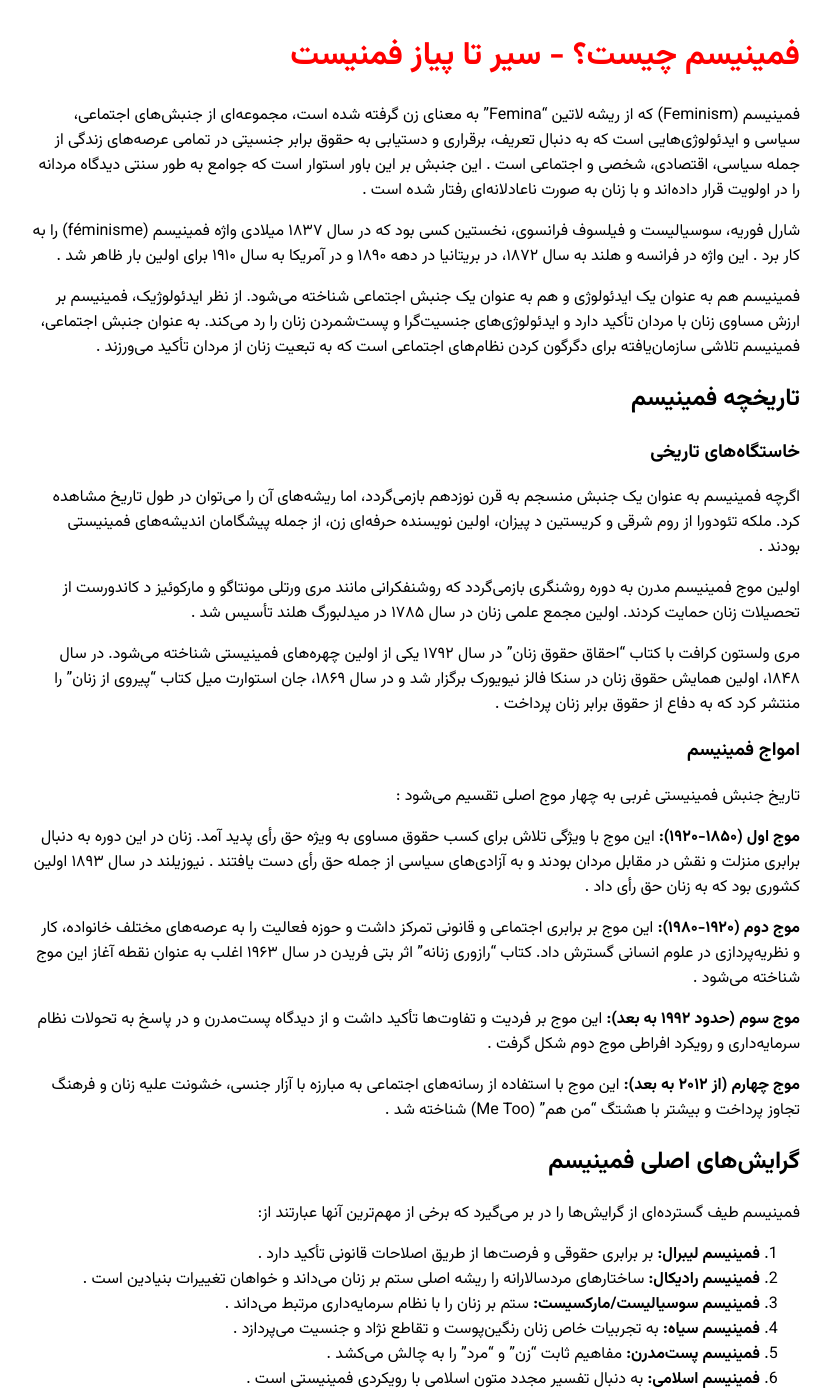
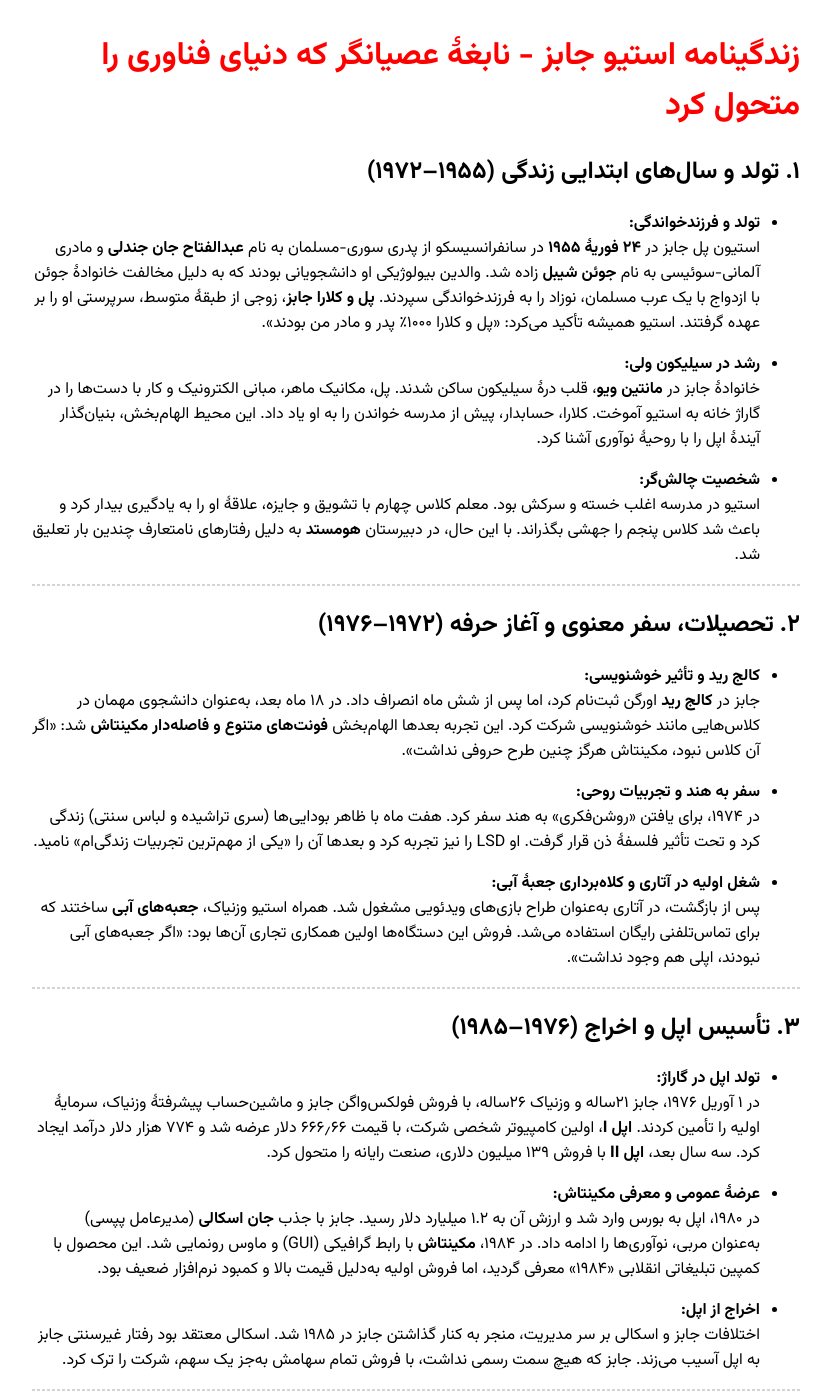
Before and after one commit to darkblog/darkblog.github.io, a Jekyll site: the page built from _posts/2025-6-28-25.md, in a window 1280 px wide and 1400 px high. Shown: the whole window, without its empty margins (224-1055 px from the left). Built offline with Jekyll 4.4.1, drawn with Linux system fonts in a browser that asks for light colours; some of the changed text lies outside the part shown.

Commit message:
Update 2025-6-28-25.md

```diff
--- a/_posts/2025-6-28-25.md
+++ b/_posts/2025-6-28-25.md
@@ -1,88 +1,83 @@
 ---
 layout: post
-title: فمینیسم چیست؟ - سیر تا پیاز فمنیست
+title: زندگینامه استیو جابز - نابغهٔ عصیانگر که دنیای فناوری را متحول کرد
 ---
 
-فمینیسم (Feminism) که از ریشه لاتین "Femina" به معنای زن گرفته شده است، مجموعه‌ای از جنبش‌های اجتماعی، سیاسی و ایدئولوژی‌هایی است که به دنبال تعریف، برقراری و دستیابی به حقوق برابر جنسیتی در تمامی عرصه‌های زندگی از جمله سیاسی، اقتصادی، شخصی و اجتماعی است . این جنبش بر این باور استوار است که جوامع به طور سنتی دیدگاه مردانه را در اولویت قرار داده‌اند و با زنان به صورت ناعادلانه‌ای رفتار شده است .
+## **۱. تولد و سال‌های ابتدایی زندگی (۱۹۵۵–۱۹۷۲)**
+- **تولد و فرزندخواندگی:**
+  استیون پل جابز در **۲۴ فوریهٔ ۱۹۵۵** در سانفرانسیسکو از پدری سوری-مسلمان به نام **عبدالفتاح جان جندلی** و مادری آلمانی-سوئیسی به نام **جوئن شیبل** زاده شد. والدین بیولوژیکی او دانشجویانی بودند که به دلیل مخالفت خانوادهٔ جوئن با ازدواج با یک عرب مسلمان، نوزاد را به فرزندخواندگی سپردند. **پل و کلارا جابز**، زوجی از طبقهٔ متوسط، سرپرستی او را بر عهده گرفتند. استیو همیشه تأکید می‌کرد: «پل و کلارا ۱۰۰۰٪ پدر و مادر من بودند».
 
-شارل فوریه، سوسیالیست و فیلسوف فرانسوی، نخستین کسی بود که در سال ۱۸۳۷ میلادی واژه فمینیسم (féminisme) را به کار برد . این واژه در فرانسه و هلند به سال ۱۸۷۲، در بریتانیا در دهه ۱۸۹۰ و در آمریکا به سال ۱۹۱۰ برای اولین بار ظاهر شد .
+- **رشد در سیلیکون ولی:**
+  خانوادهٔ جابز در **مانتین ویو**، قلب درهٔ سیلیکون ساکن شدند. پل، مکانیک ماهر، مبانی الکترونیک و کار با دست‌ها را در گاراژ خانه به استیو آموخت. کلارا، حسابدار، پیش از مدرسه خواندن را به او یاد داد. این محیط الهام‌بخش، بنیان‌گذار آیندهٔ اپل را با روحیهٔ نوآوری آشنا کرد.
 
-فمینیسم هم به عنوان یک ایدئولوژی و هم به عنوان یک جنبش اجتماعی شناخته می‌شود. از نظر ایدئولوژیک، فمینیسم بر ارزش مساوی زنان با مردان تأکید دارد و ایدئولوژی‌های جنسیت‌گرا و پست‌شمردن زنان را رد می‌کند. به عنوان جنبش اجتماعی، فمینیسم تلاشی سازمان‌یافته برای دگرگون کردن نظام‌های اجتماعی است که به تبعیت زنان از مردان تأکید می‌ورزند .
+- **شخصیت چالش‌گر:**
+  استیو در مدرسه اغلب خسته و سرکش بود. معلم کلاس چهارم با تشویق و جایزه، علاقهٔ او را به یادگیری بیدار کرد و باعث شد کلاس پنجم را جهشی بگذراند. با این حال، در دبیرستان **هومستد** به دلیل رفتارهای نامتعارف چندین بار تعلیق شد.
 
-## تاریخچه فمینیسم
+---
 
-### خاستگاه‌های تاریخی
+## **۲. تحصیلات، سفر معنوی و آغاز حرفه (۱۹۷۲–۱۹۷۶)**
+- **کالج رید و تأثیر خوشنویسی:**
+  جابز در **کالج رید** اورگن ثبت‌نام کرد، اما پس از شش ماه انصراف داد. در ۱۸ ماه بعد، به‌عنوان دانشجوی مهمان در کلاس‌هایی مانند خوشنویسی شرکت کرد. این تجربه بعدها الهام‌بخش **فونت‌های متنوع و فاصله‌دار مکینتاش** شد: «اگر آن کلاس نبود، مکینتاش هرگز چنین طرح حروفی نداشت».
 
-اگرچه فمینیسم به عنوان یک جنبش منسجم به قرن نوزدهم بازمی‌گردد، اما ریشه‌های آن را می‌توان در طول تاریخ مشاهده کرد. ملکه تئودورا از روم شرقی و کریستین د پیزان، اولین نویسنده حرفه‌ای زن، از جمله پیشگامان اندیشه‌های فمینیستی بودند .
+- **سفر به هند و تجربیات روحی:**
+  در ۱۹۷۴، برای یافتن «روشن‌فکری» به هند سفر کرد. هفت ماه با ظاهر بودایی‌ها (سری تراشیده و لباس سنتی) زندگی کرد و تحت تأثیر فلسفهٔ ذن قرار گرفت. او LSD را نیز تجربه کرد و بعدها آن را «یکی از مهم‌ترین تجربیات زندگی‌ام» نامید.
 
-اولین موج فمینیسم مدرن به دوره روشنگری بازمی‌گردد که روشنفکرانی مانند مری ورتلی مونتاگو و مارکوئیز د کاندورست از تحصیلات زنان حمایت کردند. اولین مجمع علمی زنان در سال ۱۷۸۵ در میدلبورگ هلند تأسیس شد .
+- **شغل اولیه در آتاری و کلاه‌برداری جعبهٔ آبی:**
+  پس از بازگشت، در آتاری به‌عنوان طراح بازی‌های ویدئویی مشغول شد. همراه استیو وزنیاک، **جعبه‌های آبی** ساختند که برای تماس‌تلفنی رایگان استفاده می‌شد. فروش این دستگاه‌ها اولین همکاری تجاری آن‌ها بود: «اگر جعبه‌های آبی نبودند، اپلی هم وجود نداشت».
 
-مری ولستون کرافت با کتاب "احقاق حقوق زنان" در سال ۱۷۹۲ یکی از اولین چهره‌های فمینیستی شناخته می‌شود. در سال ۱۸۴۸، اولین همایش حقوق زنان در سنکا فالز نیویورک برگزار شد و در سال ۱۸۶۹، جان استوارت میل کتاب "پیروی از زنان" را منتشر کرد که به دفاع از حقوق برابر زنان پرداخت .
+---
 
-### امواج فمینیسم
+## **۳. تأسیس اپل و اخراج (۱۹۷۶–۱۹۸۵)**
+- **تولد اپل در گاراژ:**
+  در ۱ آوریل ۱۹۷۶، جابز ۲۱‌ساله و وزنیاک ۲۶‌ساله، با فروش فولکس‌واگن جابز و ماشین‌حساب پیشرفتهٔ وزنیاک، سرمایهٔ اولیه را تأمین کردند. **اپل I**، اولین کامپیوتر شخصی شرکت، با قیمت ۶۶۶٫۶۶ دلار عرضه شد و ۷۷۴ هزار دلار درآمد ایجاد کرد. سه سال بعد، **اپل II** با فروش ۱۳۹ میلیون دلاری، صنعت رایانه را متحول کرد.
 
-تاریخ جنبش فمینیستی غربی به چهار موج اصلی تقسیم می‌شود :
+- **عرضهٔ عمومی و معرفی مکینتاش:**
+  در ۱۹۸۰، اپل به بورس وارد شد و ارزش آن به ۱.۲ میلیارد دلار رسید. جابز با جذب **جان اسکالی** (مدیرعامل پپسی) به‌عنوان مربی، نوآوری‌ها را ادامه داد. در ۱۹۸۴، **مکینتاش** با رابط گرافیکی (GUI) و ماوس رونمایی شد. این محصول با کمپین تبلیغاتی انقلابی «۱۹۸۴» معرفی گردید، اما فروش اولیه به‌دلیل قیمت بالا و کمبود نرم‌افزار ضعیف بود.
 
-**موج اول (۱۸۵۰-۱۹۲۰):** این موج با ویژگی تلاش برای کسب حقوق مساوی به ویژه حق رأی پدید آمد. زنان در این دوره به دنبال برابری منزلت و نقش در مقابل مردان بودند و به آزادی‌های سیاسی از جمله حق رأی دست یافتند . نیوزیلند در سال ۱۸۹۳ اولین کشوری بود که به زنان حق رأی داد .
+- **اخراج از اپل:**
+  اختلافات جابز و اسکالی بر سر مدیریت، منجر به کنار گذاشتن جابز در ۱۹۸۵ شد. اسکالی معتقد بود رفتار غیرسنتی جابز به اپل آسیب می‌زند. جابز که هیچ سمت رسمی نداشت، با فروش تمام سهامش به‌جز یک سهم، شرکت را ترک کرد.
 
-**موج دوم (۱۹۲۰-۱۹۸۰):** این موج بر برابری اجتماعی و قانونی تمرکز داشت و حوزه فعالیت را به عرصه‌های مختلف خانواده، کار و نظریه‌پردازی در علوم انسانی گسترش داد. کتاب "رازوری زنانه" اثر بتی فریدن در سال ۱۹۶۳ اغلب به عنوان نقطه آغاز این موج شناخته می‌شود .
+---
 
-**موج سوم (حدود ۱۹۹۲ به بعد):** این موج بر فردیت و تفاوت‌ها تأکید داشت و از دیدگاه پست‌مدرن و در پاسخ به تحولات نظام سرمایه‌داری و رویکرد افراطی موج دوم شکل گرفت .
+## **۴. دورهٔ نکست، پیکسار و بازگشت افسانه‌ای (۱۹۸۵–۱۹۹۷)**
+- **نکست: کامپیوتری برای آموزش:**
+  جابز با سرمایه‌گذاری ۱۲ میلیون دلاری خود، **نکست** را تأسیس کرد. کامپیوترهای این شرکت با قیمت ۶۵۰۰ دلار، گران بودند، اما سیستم‌عامل **نکست‌استپ** پایهٔ اولیهٔ مرورگر وب و بازی‌هایی مانند **دوم** شد. در ۱۹۹۶، اپل نکست را به مبلغ **۴۲۹ میلیون دلار** خرید و جابز به‌عنوان مشاور بازگشت.
 
-**موج چهارم (از ۲۰۱۲ به بعد):** این موج با استفاده از رسانه‌های اجتماعی به مبارزه با آزار جنسی، خشونت علیه زنان و فرهنگ تجاوز پرداخت و بیشتر با هشتگ "من هم" (Me Too) شناخته شد .
+- **پیکسار: انقلاب انیمیشن:**
+  در ۱۹۸۶، جابز بخش گرافیک لوکاس فیلم را به مبلغ ۱۰ میلیون دلار خرید و آن را **پیکسار** نامید. با سرمایه‌گذاری ۵۰ میلیون دلاری او، اولین فیلم تمام‌انیمیشن کامپیوتری جهان، **داستان اسباب‌بازی** (۱۹۹۵)، منتشر شد. فروش پیکسار به دیزنی در ۲۰۰۶، جابز را به **بزرگ‌ترین سهامدار دیزنی** تبدیل کرد.
 
-## گرایش‌های اصلی فمینیسم
+- **نجات اپل از ورشکستگی:**
+  پس از بازگشت در ۱۹۹۷، جابز با حقوق سالانه **۱ دلار**، اپل را بازسازی کرد. او خط تولید را ساده‌سازی کرد، با مایکروسافت صلح نمود، و کمپین «**متفاوت فکر کن**» (Think Different) را راه انداخت. معرفی **آیمک** در ۱۹۹۸ با طراحی رنگارنگ، اپل را به سوددهی بازگرداند.
 
-فمینیسم طیف گسترده‌ای از گرایش‌ها را در بر می‌گیرد که برخی از مهم‌ترین آنها عبارتند از:
+---
 
-1. **فمینیسم لیبرال:** بر برابری حقوقی و فرصت‌ها از طریق اصلاحات قانونی تأکید دارد .
-2. **فمینیسم رادیکال:** ساختارهای مردسالارانه را ریشه اصلی ستم بر زنان می‌داند و خواهان تغییرات بنیادین است .
-3. **فمینیسم سوسیالیست/مارکسیست:** ستم بر زنان را با نظام سرمایه‌داری مرتبط می‌داند .
-4. **فمینیسم سیاه:** به تجربیات خاص زنان رنگین‌پوست و تقاطع نژاد و جنسیت می‌پردازد .
-5. **فمینیسم پست‌مدرن:** مفاهیم ثابت "زن" و "مرد" را به چالش می‌کشد .
-6. **فمینیسم اسلامی:** به دنبال تفسیر مجدد متون اسلامی با رویکردی فمینیستی است .
+## **۵. عصر طلایی اپل و نوآوری‌های انقلابی (۱۹۹۸–۲۰۱۱)**
+- **تریلوژی آی‌محور:**
+  - **آیپاد** (۲۰۰۱): اولین پخش‌کنندهٔ موسیقی با حافظهٔ ۱۰۰۰ آهنگ‌ و رابط کاربری ساده.
+  - **آیتیونز استور** (۲۰۰۳): تحول صنعت موسیقی با فروش قانونی آهنگ‌ها به قیمت ۰.۹۹ دلار.
+  - **آیفون** (۲۰۰۷): ترکیب آیپاد، تلفن و اینترنت با صفحه‌نمایش لمسی؛ پایه‌گذار عصر گوشی‌های هوشمند.
+  - **آیپد** (۲۰۱۰): ایجاد بازار جدید تبلت‌ها و فروش ۳۰۰ میلیون دستگاه در ۵ سال.
 
-## اهداف و دستاوردهای فمینیسم
+- **اصول مدیریتی:**
+  جابز به **کمال‌گرایی افراطی** مشهور بود. مثلاً برای طراحی آیفون، نمونه‌های اولیه را به‌دلیل «زیبا نبودن» رد می‌کرد. شعار او: «**توجه به جزئیات**، حتی آن‌هایی که کاربر نمی‌بیند» فلسفهٔ محصولات اپل بود.
 
-جنبش فمینیستی در طول تاریخ به دستاوردهای مهمی دست یافته است که برخی از آنها عبارتند از :
+---
 
-- حق رأی و مشارکت سیاسی زنان
-- حق کار و دستمزد برابر
-- حق مالکیت و امضای قرارداد
-- حق تحصیل و دسترسی به آموزش عالی
-- حقوق باروری از جمله دسترسی به روش‌های پیشگیری از بارداری و سقط جنین قانونی
-- مبارزه با خشونت خانگی، تجاوز جنسی و آزار جنسی
-- تغییر نگرش‌های کلیشه‌ای نسبت به نقش‌های جنسیتی
+## **۶. زندگی شخصی، بیماری و میراث (۱۹۵۵–۲۰۱۱)**
+- **خانواده:**
+  جابز در ۱۹۹۱ با **لورن پاول** ازدواج کرد و صاحب سه فرزند شد: **رید، ارین و اوه**. او همچنین از رابطه‌اش با کریس‌آن برنان، دختری به نام **لیزا برنان‌جابز** داشت که ابتدا پدری او را انکار کرد، اما بعداً با او ارتباط برقرار نمود.
 
-## فمینیسم در ایران
+- **مبارزه با سرطان:**
+  در ۲۰۰۳، تومور نورواندوکرین پانکراس در او تشخیص داده شد. ۹ ماه درمان‌های جایگزین را امتحان کرد، اما در ۲۰۰۴ تحت عمل جراحی قرار گرفت. در ۲۰۰۹ پیوند کبد انجام داد و در اوت ۲۰۱۱ از مدیرعاملی اپل استعفا داد. در **۵ اکتبر ۲۰۱۱** در ۵۶‌سالگی درگذشت.
 
-تاریخ جنبش‌های برابری‌خواهانه در ایران به اواخر دوره قاجاریه بازمی‌گردد. حقوق زنان در ایران با انطباق کشور با ارزش‌های غربی در اواخر قرن نوزدهم و اوایل قرن بیستم دستخوش تغییراتی شد. در طول قرن بیستم، جنبش‌های سکولار، لیبرال، ناسیونالیست و چپ‌گرا معمولاً حقوق زنان را به عنوان بخشی از دغدغه‌های خود مطرح می‌کردند .
+- **میراث ماندگار:**
+  - اختراعات: **۱۴۱ اختراع** پس از مرگ و بیش از ۴۵۰ اختراع در کل دوران‌اش.
+  - ارزش اپل: تبدیل به **اولین شرکت تریلیون دلاری** تاریخ در ۲۰۱۸.
+  - فلسفه: ترکیب **فناوری و هنر** با تأکید بر تجربهٔ کاربری ساده و زیبا.
 
-از زمان انقلاب ۱۳۵۷، فمینیسم در دید نظام حاکم بر ایران برابر با «بی‌عفتی» در نظر گرفته می‌شود. اما سیاست‌های جمهوری اسلامی به صورت ناخواسته منجر به افزایش آگاهی جنسیتی در میان مردم ایران شده است .
+> **نقل‌قول نمادین**:
+> *«بپرسید اگر امروز آخرین روز زندگی‌تان بود، آیا همان کاری را انجام می‌دهید که اکنون مشغول آنید؟»*
+> این پرسش، هستهٔ فلسفهٔ جابز برای زندگی و نوآوری بود.
 
-## نقدها و چالش‌های فمینیسم
-
-فمینیسم با چالش‌ها و انتقاداتی نیز روبرو بوده است که برخی از آنها عبارتند از :
-
-- افراط‌گرایی در برخی گرایش‌ها
-- نادیده گرفتن تفاوت‌های زیستی بین زن و مرد
-- تمرکز بیش از حد بر تجربیات زنان سفیدپوست طبقه متوسط
-- ایجاد تفرقه بین زنان و مردان به جای همکاری
-- تأثیرپذیری از ایدئولوژی‌های سیاسی خاص
-
-## فمینیسم در عصر دیجیتال
-
-امروزه مفاهیم فمینیستی وارد حوزه‌های جدیدی مانند علم داده شده‌اند. "فمینیسم داده" به چالش کشیدن سیستم‌های باینری و سلسله‌مراتبی را که سلطه و ستم را تداوم می‌بخشند، مورد توجه قرار می‌دهد . این رویکرد نشان می‌دهد که چگونه جمع‌آوری و تحلیل داده‌ها می‌تواند تحت تأثیر پیش‌فرض‌های جنسیتی قرار گیرد و چگونه می‌توان با آگاهی از سنت کنشگری فمینیستی، به داده‌ها و تحلیل آنها نگاه کرد .
-
-## نتیجه‌گیری
-
-فمینیسم به عنوان یک جنبش اجتماعی و فکری، نقش مهمی در تغییر وضعیت زنان در سراسر جهان داشته است. اگرچه این جنبش با چالش‌ها و انتقاداتی روبرو بوده، اما نمی‌توان تأثیر آن در بهبود حقوق زنان و افزایش آگاهی جنسیتی را نادیده گرفت. در عصر حاضر، فمینیسم همچنان به تکامل خود ادامه می‌دهد و با مسائل جدیدی مانند فناوری دیجیتال، تغییرات آب و هوایی و جهانی‌سازی درگیر است. آینده فمینیسم احتمالاً شاهد تمرکز بیشتر بر تقاطع جنسیت با سایر اشکال هویت و ستم خواهد بود.
-
-- [ویکی پدیا](https://fa.m.wikipedia.org/wiki/%D9%81%D9%85%DB%8C%D9%86%DB%8C%D8%B3%D9%85)
-- [پژوهشگاه علوم و فرهنگ](https://jh.isca.ac.ir/article_1105.html)
-- [مگ ایران](https://magirans.com/%D9%85%D9%82%D8%A7%D9%84%D9%87-%D8%AF%D8%B1-%D9%85%D9%88%D8%B1%D8%AF-%D9%81%D9%85%DB%8C%D9%86%DB%8C%D8%B3%D9%85.htm)
-- [سیویلیکا](https://civilica.com/doc/1540098/)
-- [جهاد دانشگاهی](https://sid.ir/paper/996034/fa)
-- [ام‌آی‌تی پرس](https://data-feminism.mitpress.mit.edu/pub/nusp4u9f/release/3)
-- [ام‌آی‌تی پرس](https://data-feminism.mitpress.mit.edu/pub/vereskzd/release/3)
-- [ام‌آی‌تی پرس](https://data-feminism.mitpress.mit.edu/pub/nusp4u9f/release/3)
+## **جمع‌بندی: میراث یک پیشگام**
+استیو جابز نه‌تنها محصولات انقلابی ساخت، بلکه **صنایع موسیقی، تلفن همراه و انیمیشن** را متحول کرد. زندگی او ترکیبی از **عصیان، خلاقیت و سماجت** بود؛ از گاراژ والدینش تا تبدیل اپل به غول فناوری. امروز، میراث او در هر آیفون، آیپد و فیلم پیکسار زنده است و یادآور این جملهٔ او: «**دیوانه‌ها، سرکش‌ها، دردسرسازان... آن‌هایی که دنیا را جابجا می‌کنند**».
```
